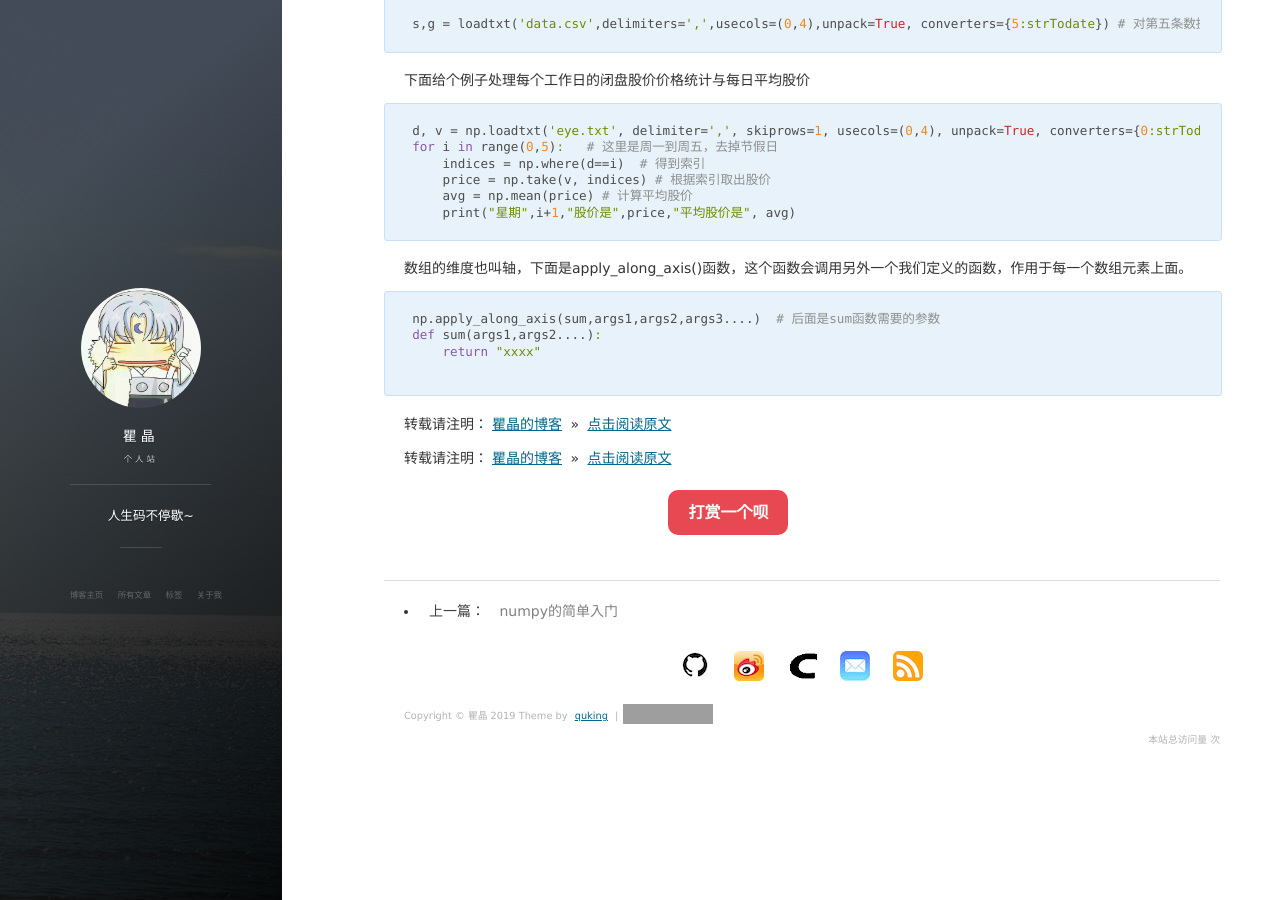
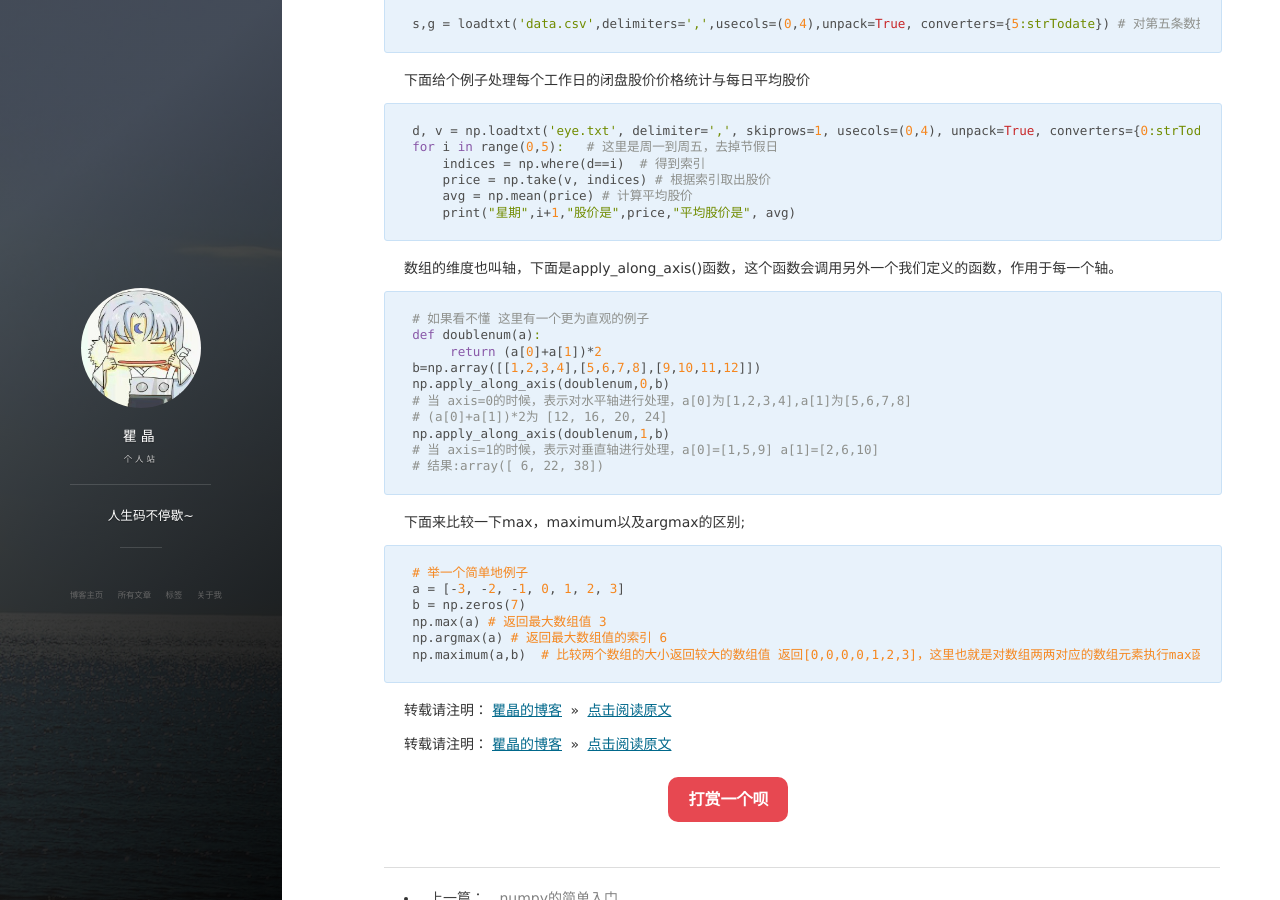
Before and after one commit to quking/quking.github.io, a Jekyll site: the page built from _posts/2019-08-19-numpy的常用函数.md, in a window 1280 px wide and 900 px high, scrolled down 1282 px. Built offline with Jekyll 4.4.1, drawn with Linux system fonts in a browser that asks for light colours; nearby versions of some CDN libraries; comment, search, counter and statistics services are not loaded; grey boxes are pictures that could not be loaded.

Commit message:
Update 2019-08-19-numpy的常用函数.md

````diff
--- a/_posts/2019-08-19-numpy的常用函数.md
+++ b/_posts/2019-08-19-numpy的常用函数.md
@@ -28,6 +28,8 @@ s,g = loadtxt('data.csv',delimiter=',',usecols=(0,4), skiprows=1, unpack=True,
 | 2015-01-05       | 108.290          | 108.650              | 105.410         | 106.250           | 64285500.000         |
 | .......          | ......           | ......               | ........        | ........          | .......              |
 | .......苹        | .......果        | .......公            | .........司     | .........股       | ........票           |
+
+
 
 ```python
 # 以下是常用的数据处理函数
@@ -76,13 +78,30 @@ for i in range(0,5):   # 这里是周一到周五，去掉节假日
     print("星期",i+1,"股价是",price,"平均股价是", avg)
 ```
 
-数组的维度也叫轴，下面是apply_along_axis()函数，这个函数会调用另外一个我们定义的函数，作用于每一个数组元素上面。
+数组的维度也叫轴，下面是apply_along_axis()函数，这个函数会调用另外一个我们定义的函数，作用于每一个轴。
 
 ```python
-np.apply_along_axis(sum,args1,args2,args3....)  # 后面是sum函数需要的参数
-def sum(args1,args2....):
-    return "xxxx"
+# 如果看不懂 这里有一个更为直观的例子
+def doublenum(a):
+     return (a[0]+a[1])*2
+b=np.array([[1,2,3,4],[5,6,7,8],[9,10,11,12]])
+np.apply_along_axis(doublenum,0,b)
+# 当 axis=0的时候，表示对水平轴进行处理，a[0]为[1,2,3,4],a[1]为[5,6,7,8]
+# (a[0]+a[1])*2为 [12, 16, 20, 24]
+np.apply_along_axis(doublenum,1,b)
+# 当 axis=1的时候，表示对垂直轴进行处理，a[0]=[1,5,9] a[1]=[2,6,10]
+# 结果:array([ 6, 22, 38])
+```
 
+下面来比较一下max，maximum以及argmax的区别;
+
+```python
+# 举一个简单地例子
+a = [-3, -2, -1, 0, 1, 2, 3]
+b = np.zeros(7)
+np.max(a) # 返回最大数组值 3
+np.argmax(a) # 返回最大数组值的索引 6
+np.maximum(a,b)  # 比较两个数组的大小返回较大的数组值 返回[0,0,0,0,1,2,3]，这里也就是对数组两两对应的数组元素执行max函数
 ```
 
 转载请注明：[瞿晶的博客](http://www.fantongxue.xyz/) » [点击阅读原文]([http://www.fantongxue.xyz/2019/08/numpy%E7%9A%84%E5%B8%B8%E7%94%A8%E5%87%BD%E6%95%B0/](http://www.fantongxue.xyz/2019/08/numpy的常用函数/))
````
